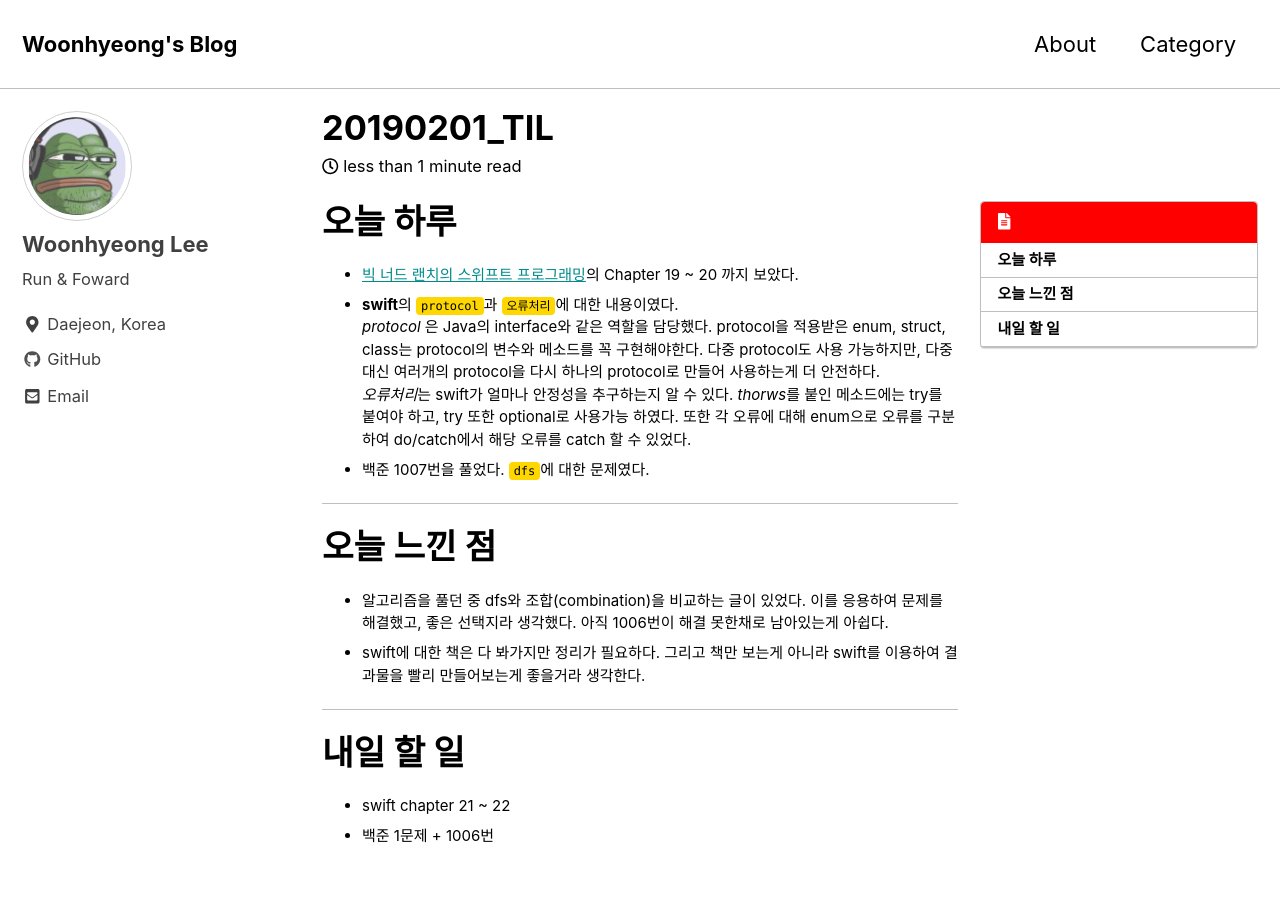
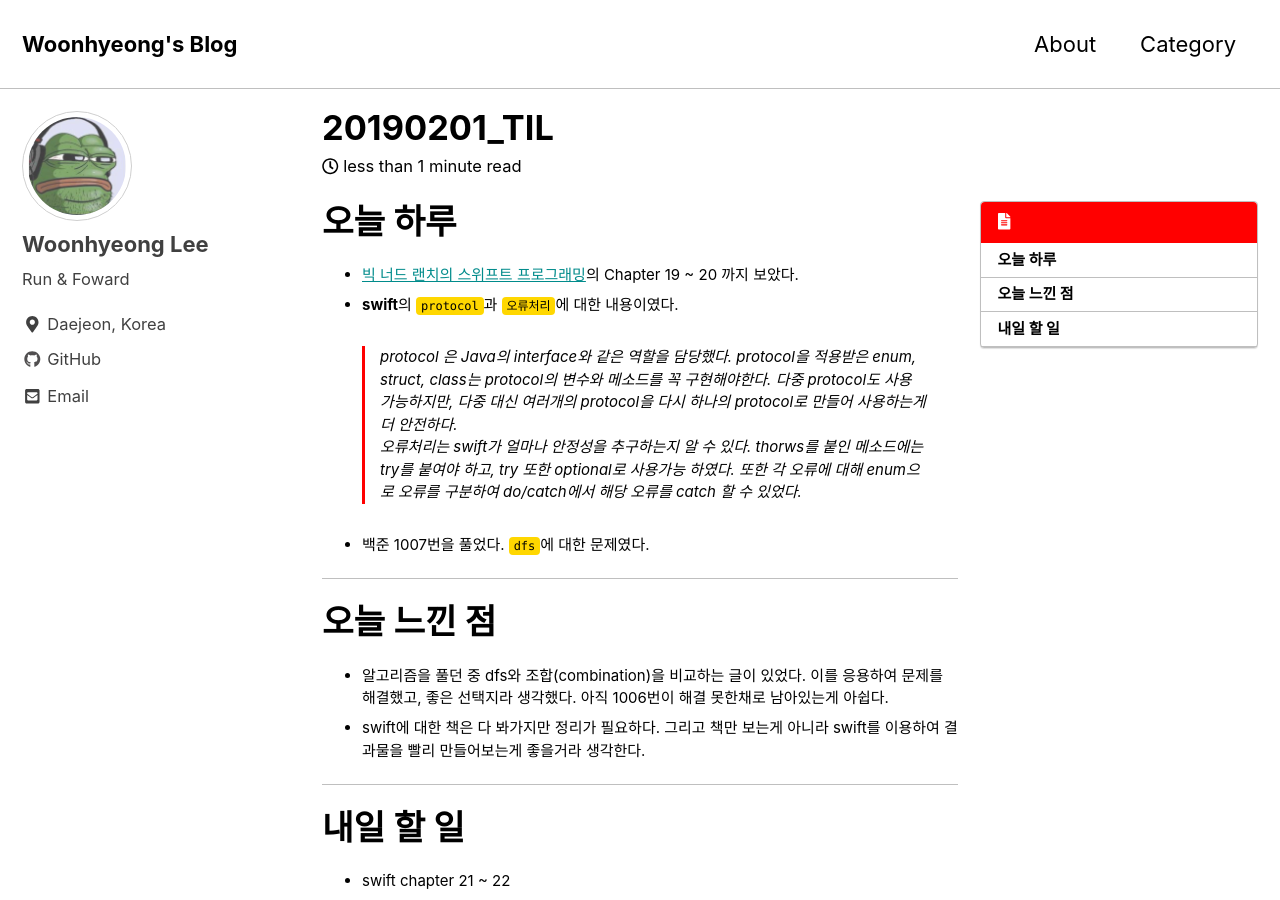
Before and after one commit to woonhyeong/woonhyeong.github.io, a Jekyll site: the page built from _posts/TIL/2019-02-01-TIL.md, in a window 1280 px wide and 900 px high. Built offline with Jekyll 4.4.1, drawn with Linux system fonts in a browser that asks for light colours; cached includes are drawn as plain includes; nearby versions of some CDN libraries; comment, search, counter and statistics services are not loaded.

Commit message:
Update 2019-02-01-TIL.md

```diff
--- a/_posts/TIL/2019-02-01-TIL.md
+++ b/_posts/TIL/2019-02-01-TIL.md
@@ -15,8 +15,8 @@ last_modified_at: 2019-02-01
 # 오늘 하루
 - [빅 너드 랜치의 스위프트 프로그래밍](https://www.bignerdranch.com/books/swift-programming/)의 Chapter 19 ~ 20 까지 보았다.
 - **swift**의 `protocol`과 `오류처리`에 대한 내용이였다.
-*protocol* 은 Java의 interface와 같은 역할을 담당했다. protocol을 적용받은 enum, struct, class는 protocol의 변수와 메소드를 꼭 구현해야한다. 다중 protocol도 사용 가능하지만, 다중 대신 여러개의 protocol을 다시 하나의 protocol로 만들어 사용하는게 더 안전하다.
-*오류처리*는 swift가 얼마나 안정성을 추구하는지 알 수 있다. *thorws*를 붙인 메소드에는 try를 붙여야 하고, try 또한 optional로 사용가능 하였다. 또한 각 오류에 대해 enum으로 오류를 구분하여 do/catch에서 해당 오류를 catch 할 수 있었다.
+> *protocol* 은 Java의 interface와 같은 역할을 담당했다. protocol을 적용받은 enum, struct, class는 protocol의 변수와 메소드를 꼭 구현해야한다. 다중 protocol도 사용 가능하지만, 다중 대신 여러개의 protocol을 다시 하나의 protocol로 만들어 사용하는게 더 안전하다.
+> *오류처리*는 swift가 얼마나 안정성을 추구하는지 알 수 있다. *thorws*를 붙인 메소드에는 try를 붙여야 하고, try 또한 optional로 사용가능 하였다. 또한 각 오류에 대해 enum으로 오류를 구분하여 do/catch에서 해당 오류를 catch 할 수 있었다.
 - 백준 1007번을 풀었다. `dfs`에 대한 문제였다.
 
 ---
```
